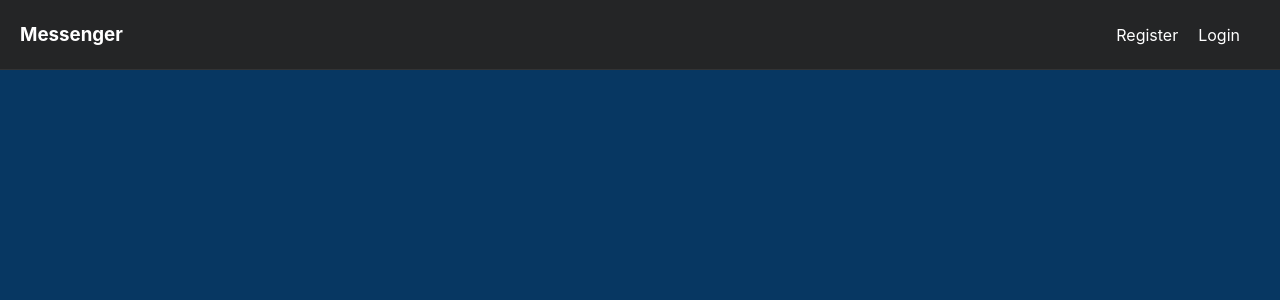
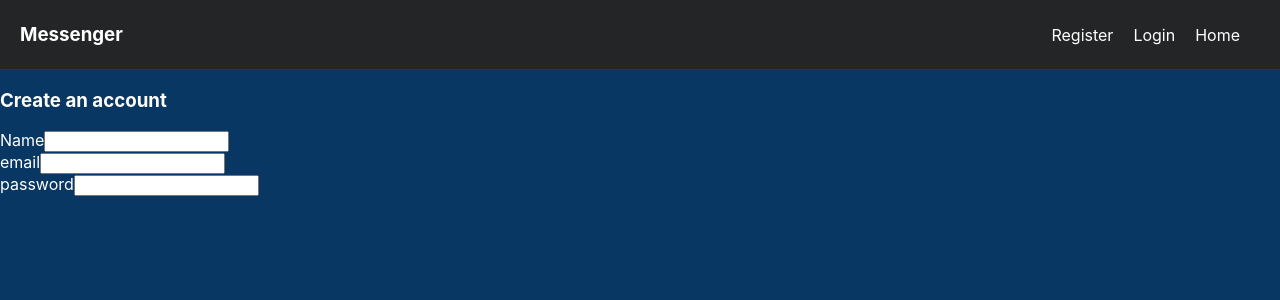
Before and after one commit to ArieR92/private-chat, a React (Create React App) app: page /Register in a window 1280 px wide. Shown: the top 300 px of the page. Built offline with nearby package versions, Linux system fonts and the light colour scheme; the HTML template or start-up script is replaced by a standard one.

Commit message:
second commit

```diff
--- a/package.json
+++ b/package.json
@@ -10,7 +10,7 @@
     "react": "^18.1.0",
     "react-dom": "^18.1.0",
     "react-router-dom": "^6.3.0",
-    "react-scripts": "5.0.1",
+    "react-scripts": "^2.1.3",
     "web-vitals": "^2.1.4"
   },
   "scripts": {
--- a/src/App.js
+++ b/src/App.js
@@ -1,4 +1,5 @@
 import './App.css';
+import React from 'react'
 import {BrowserRouter, Routes, Route} from 'react-router-dom'
 import Navbar from './components/Navbar';
 import Home from "./pages/Home"
@@ -11,7 +12,7 @@ function App() {
             <Navbar/>
        <Routes>
              <Route path="/" element={<Home />}></Route>
-             <Route path="registrer" element={<Register/>}></Route>
+             <Route path="/Register" element={<Register />} />
        </Routes>
     </BrowserRouter>
 
--- a/src/components/Navbar.js
+++ b/src/components/Navbar.js
@@ -11,6 +11,7 @@ export const Navbar = () => {
         <div>
             <Link to="/register">Register</Link>
             <Link to="/login">Login</Link>
+            <Link to="/">Home</Link>
         </div>
     </nav>
   )
```
Also changed, not shown: 1 other file (tests, documents, lock files or other folders).
